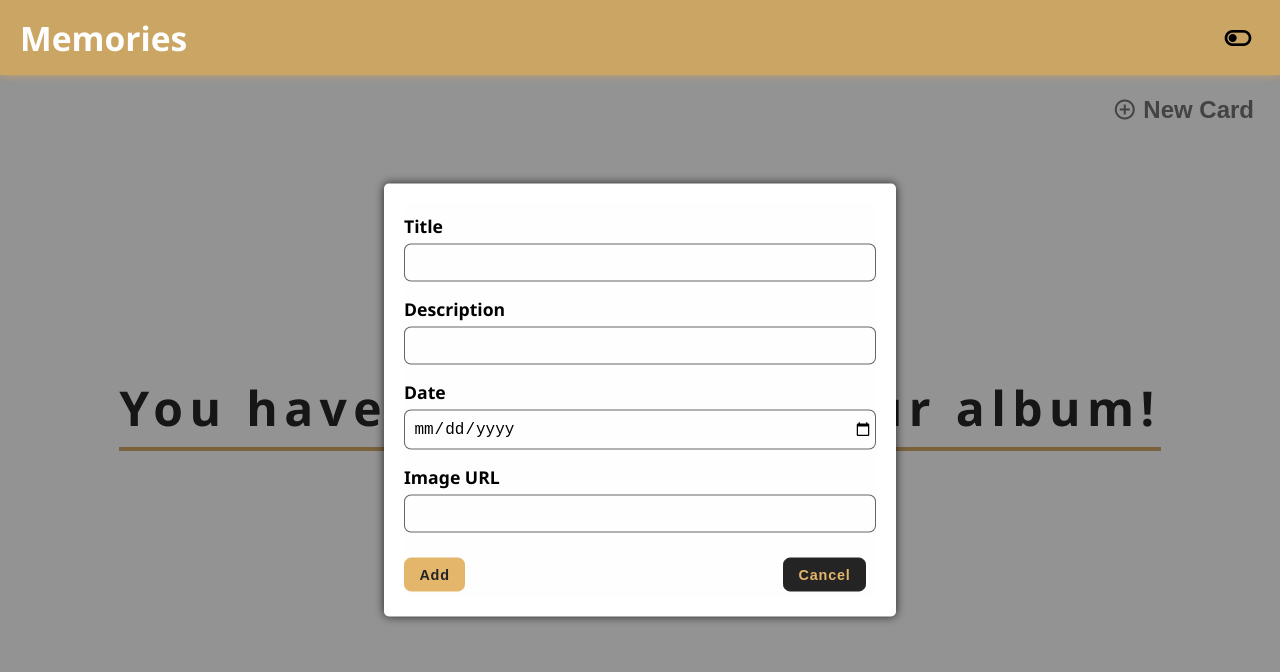
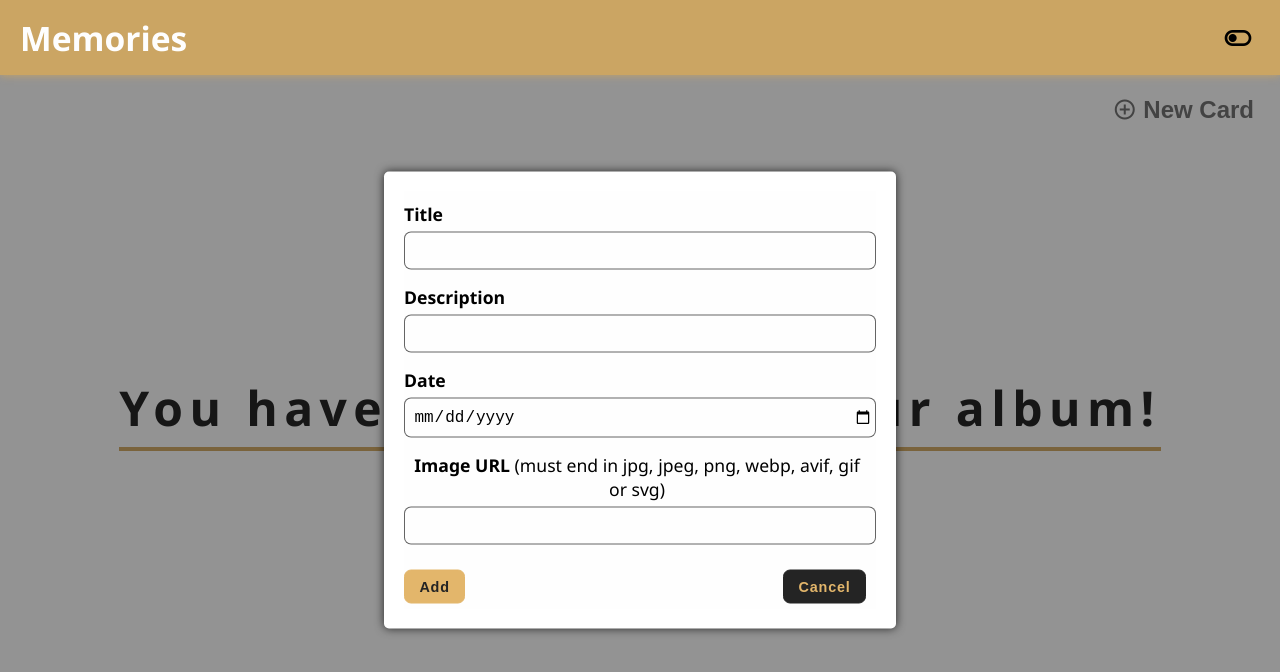
Before and after one commit to vanykardjikian/memories, a React (Vite) app: page / in a window 1280 px wide. Both pictures are taken after a click on the button "New Card". Shown: the top 672 px of the page. Built offline with nearby package versions, Linux system fonts and the light colour scheme.

Commit message:
Check if image url is valid

```diff
--- a/src/App.jsx
+++ b/src/App.jsx
@@ -28,9 +28,22 @@ function App() {
 		setDarkMode(prevMode => !prevMode)
 	}
 
+
+	function isImage(url) {
+		return /\.(jpg|jpeg|png|webp|avif|gif|svg)$/.test(url);
+	}
+
 	//console.log(cards)
 	function handleSubmit(e, formData) {
 		e.preventDefault()
+
+		if(!isImage(formData.img)) {
+			alert("Invalid URL")
+			return
+		}
+
+
+
 		if (!formData.cardId) {
 			setCards(prevCards => [...prevCards, { ...formData, cardId: nanoid() }])
 		} else {
--- a/src/Form.jsx
+++ b/src/Form.jsx
@@ -29,11 +29,6 @@ function Form(props) {
     }
 
 
-    /*function handleSubmit(e) {
-        e.preventDefault()
-        console.log("here")
-    }*/
-
     return (
         <div className='form-popup'>
             <div className='form-popup-inner'>
@@ -58,7 +53,7 @@ function Form(props) {
                     onChange={handleChange}
                     value={formData.date}>
                     </input>
-                    <label htmlFor='img'>Image URL</label>
+                    <label htmlFor='img'>Image URL <span>(must end in jpg, jpeg, png, webp, avif, gif or svg)</span></label>
                     <input type="url" name="img" id="img" required
                     onChange={handleChange}
                     value={formData.img}>
--- a/src/index.css
+++ b/src/index.css
@@ -80,6 +80,7 @@ main.dark {
 .new-btn > h4 {
 	margin: 0;
 }
+
 .empty-album {
 	font-size: 3rem;
 	font-weight: 700;
@@ -299,6 +300,10 @@ main.dark {
 	font-weight: 700;
 }
 
+.my-form > label > span {
+	font-weight: normal;
+}
+
 .form-btns {
 	width: 100%;
 	display: flex;
```
